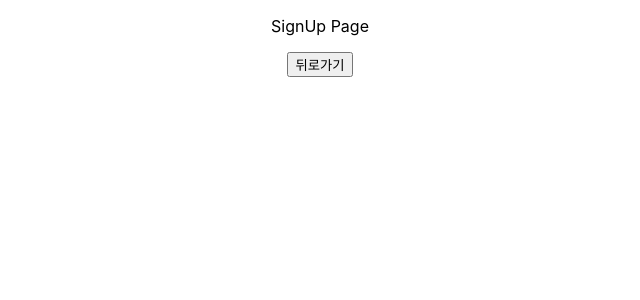
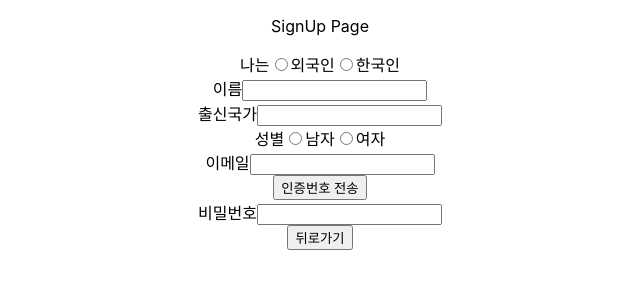
Before and after one commit to woneee99/MOA, a React (Create React App) app in the folder frontend/moa/: page /signup in a window 1280 px wide. Shown: the top 300 px of the page, without its empty margins (320-960 px from the left). Built offline with nearby package versions, Linux system fonts and the light colour scheme.

Commit message:
Feat : 회원가입 페이지 배치 #8

```diff
--- a/frontend/moa/src/pages/SignUp.jsx
+++ b/frontend/moa/src/pages/SignUp.jsx
@@ -5,6 +5,43 @@ function SignUp(props) {
   return (
     <div>
       <p>SignUp Page</p>
+      <div className='signUpContainer'>
+        <div>
+          <label htmlFor="password" className="inputTitle">나는</label>
+          <input type="radio" id="" name=""/>외국인
+          <input type="radio" id="" name=""/>한국인
+        </div>
+
+        <div className="inputForm">
+          <label htmlFor="password" className="inputTitle">이름</label>
+          <input type="text" id="" name=""/>
+        </div>
+
+        <div className="inputForm">
+          <label htmlFor="password" className="inputTitle">출신국가</label>
+          <input type="text" id="" name=""/>
+        </div>
+
+        <div className="inputForm">
+          <label htmlFor="password" className="inputTitle">성별</label>
+          <input type="radio" id="" name=""/>남자
+          <input type="radio" id="" name=""/>여자
+        </div>
+
+        <div className="inputForm">
+          <label htmlFor="password" className="inputTitle">이메일</label>
+          <input type="text" id="" name=""/>
+        </div>
+
+        <button>인증번호 전송</button>
+
+        <div className="inputForm">
+          <label htmlFor="password" className="inputTitle">비밀번호</label>
+          <input type="password" id="" name=""/>
+        </div>
+
+
+      </div>
       <BackButton />
     </div>
   );
```
